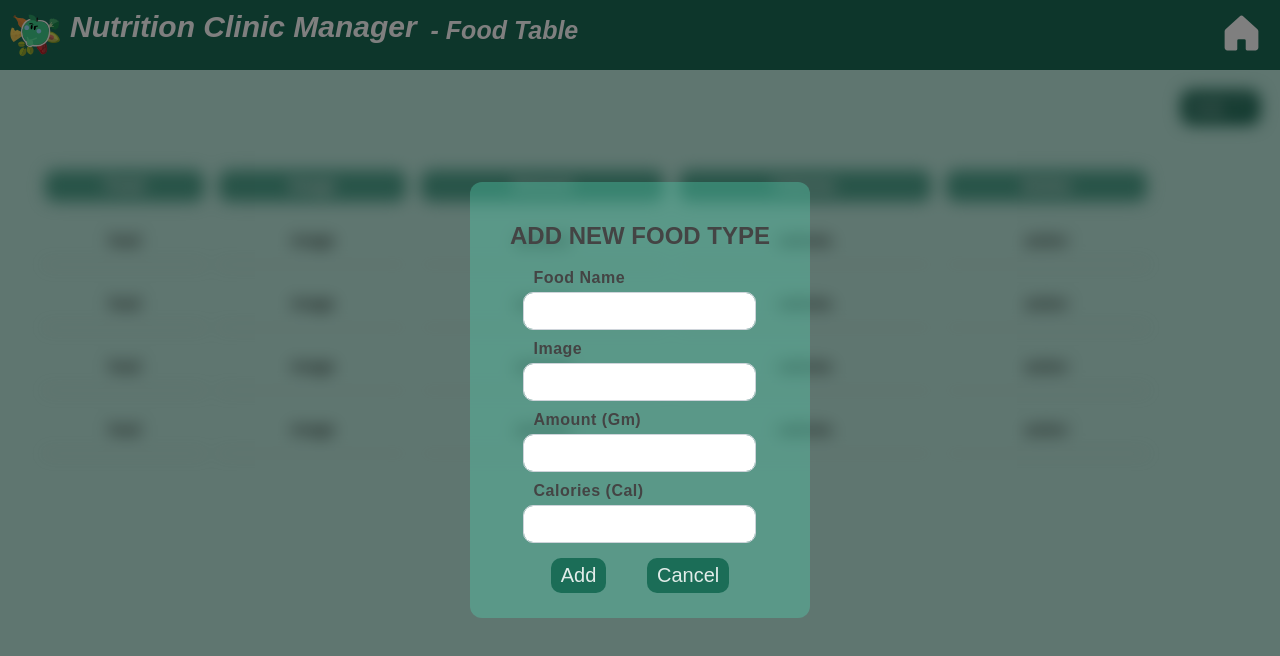
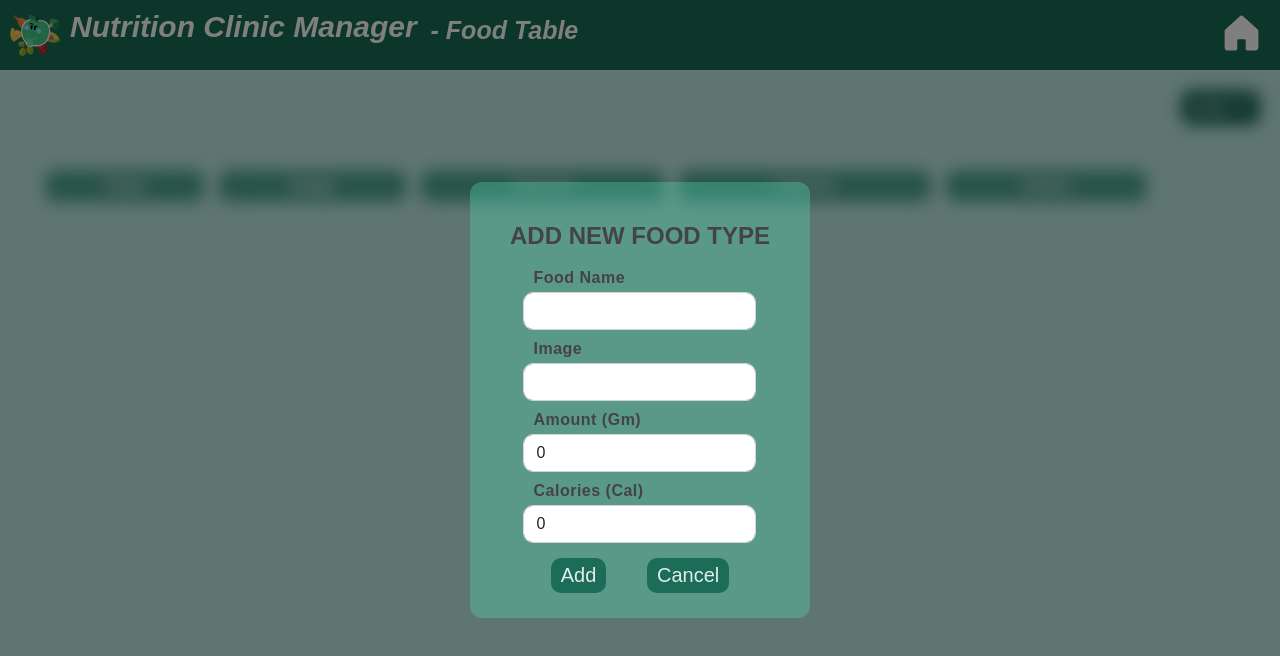
Before and after one commit to raghad-ns/nutritionist-app, a React (Create React App) app: page /foodTable in a window 1280 px wide. Both pictures are taken after a click on the button "Add". Shown: the top 656 px of the page. Built offline with nearby package versions, Linux system fonts and the light colour scheme; a web font is replaced by a local one.

Commit message:
add food , store it to localStorage , use context

```diff
--- a/src/App.js
+++ b/src/App.js
@@ -1,6 +1,7 @@
 import { BrowserRouter, Route, Routes } from 'react-router-dom';
 import './App.css';
 import Header from './components/core/header/header.component';
+import FoodProvider from './components/providers/food.provider';
 import Add from './pages/add/add.page';
 import FoodTable from './pages/food-table/food-table.page';
 import Home from './pages/home/home.page';
@@ -9,6 +10,7 @@ import ViewPrograms from './pages/view-programs/view-programs.page';
 function App() {
   return (
     <div className="App">
+      <FoodProvider>
         <BrowserRouter>
           <Header homeIcon={true} />
           <Routes>
@@ -18,6 +20,7 @@ function App() {
             <Route path="/add" element={<Add />} />
           </Routes>
         </BrowserRouter>
+      </FoodProvider>
     </div>
   );
 }
--- a/src/components/food-table/add-food/add-food.component.jsx
+++ b/src/components/food-table/add-food/add-food.component.jsx
@@ -1,18 +1,37 @@
-import React from 'react'
+import React, { useContext, useState } from 'react'
 import Input from '../../common/input/input.component'
+import { FoodContext } from '../../providers/food.provider';
 import './add-food.css'
 
 const AddFood = (props) => {
+  const [name, setName] = useState('');
+  const [image, setImage] = useState('');
+  const [amount, setAmount] = useState(0);
+  const [calories, setCalories] = useState(0);
+  const foodContext = useContext (FoodContext) ;
+  const addFood = () => {
+    const date = Date.now() ;
+    const tempFood = {
+      id : date ,
+      name : name ,
+      image : image ,
+      amount : amount ,
+      calories : calories
+    };
+    foodContext.setFood([...foodContext.food , tempFood])
+    props.setAdd(false);
+  }
+
   return (
     <div className='addFood'>
       <h2>Add new food type</h2>
-      <Input label='Food name' type='text' />
-      <Input label='image' type='text' />
-      <Input label='amount (gm)' type='number' />
-      <Input label='calories (cal)' type='text' />
+      <Input label='Food name' type='text' value={name} onChange={e => setName(e.target.value)} />
+      <Input label='image' type='text' value={image} onChange={e => setImage(e.target.value)} />
+      <Input label='amount (gm)' type='number' value={amount} onChange={e => setAmount(e.target.value)} />
+      <Input label='calories (cal)' type='number' value={calories} onChange={e => setCalories(e.target.value)} />
       <div className="actionButtons">
-        <button className='innerButton' onClick={()=>props.setAdd (false)}>Add</button>
-        <button className='innerButton' onClick={()=>props.setAdd (false)}>Cancel</button>
+        <button className='innerButton' onClick={addFood}>Add</button>
+        <button className='innerButton' onClick={() => props.setAdd(false)}>Cancel</button>
       </div>
     </div>
   )
--- a/src/components/food-table/food-row/food-row.component.jsx
+++ b/src/components/food-table/food-row/food-row.component.jsx
@@ -1,13 +1,13 @@
 import React from 'react'
 import './food-row.css'
 
-const FoodRow = () => {
+const FoodRow = (props) => {
     return (
-        <tr>
-            <td>food</td>
-            <td>image</td>
-            <td>amount</td>
-            <td>calories</td>
+        <tr className='foodRow'>
+            <td>{props.data.name}</td>
+            <td> <img src={props.data.image} alt={props.data.name} /></td>
+            <td>{props.data.amount}</td>
+            <td>{props.data.calories}</td>
             <td>action</td>
         </tr>
     )
--- a/src/components/food-table/food-row/food-row.css
+++ b/src/components/food-table/food-row/food-row.css
@@ -0,0 +1,4 @@
+.foodRow > td > img {
+    width: 90px;
+    border-radius: 8px;
+}
--- /dev/null
+++ b/src/components/providers/food.provider.jsx
@@ -0,0 +1,23 @@
+import React, { useEffect , useState } from 'react'
+export const FoodContext = React.createContext(null);
+
+/**
+ * @param {{
+*  children: React.ReactNode;
+* }} props Component props
+*/
+
+const FoodProvider = (props) => {
+    const [food , setFood] = useState(JSON.parse(localStorage.getItem('food') || '[]')) ;
+    useEffect(() => {
+        localStorage.setItem('food', JSON.stringify(food || []))
+        console.log(food);
+    }, [food])
+    return (
+        <FoodContext.Provider value={{ food: food, setFood: setFood }}>
+            {props.children}
+        </FoodContext.Provider>
+    )
+}
+
+export default FoodProvider
--- a/src/pages/food-table/food-table.page.jsx
+++ b/src/pages/food-table/food-table.page.jsx
@@ -1,12 +1,14 @@
-import React, { useState } from 'react'
+import React, { useContext, useState } from 'react'
 import { Plus } from 'phosphor-react'
 import './food-table.css'
 import FoodRow from '../../components/food-table/food-row/food-row.component'
 import AddFood from '../../components/food-table/add-food/add-food.component'
+import { FoodContext } from '../../components/providers/food.provider'
 
 const FoodTable = () => {
 
     const [add , setAdd] = useState(false);
+    const foodContext = useContext (FoodContext);
 
     return (
         <div className='foodTable'>
@@ -25,10 +27,7 @@ const FoodTable = () => {
                     </tr>
                 </thead>
                 <tbody>
-                    <FoodRow />
-                    <FoodRow />
-                    <FoodRow />
-                    <FoodRow />
+                    {foodContext.food.map((foodItem , index) => <FoodRow key={index} data = {foodItem}/>)}
                 </tbody>
             </table>
         </div>
```
Lines whose indentation alone changed are shown as unchanged.
